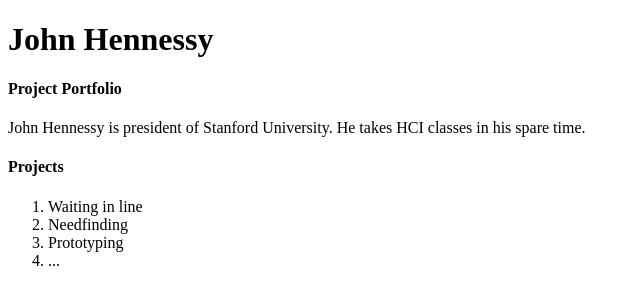
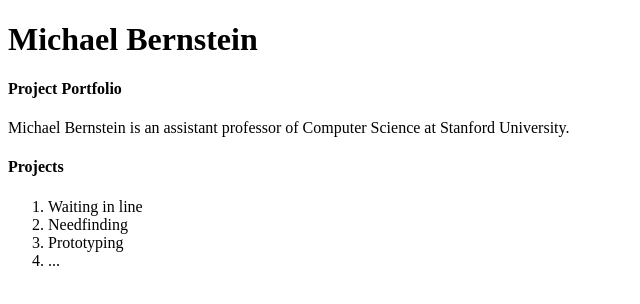
Before and after one commit to IntroHCI/lab1, a website: page static/index.html in a window 1280 px wide. Shown: the whole page, without its empty margins (0-640 px from the left). Drawn offline with Linux system fonts and the light colour scheme.

Commit message:
Update index.html

```diff
--- a/static/index.html
+++ b/static/index.html
@@ -8,11 +8,11 @@
 
 <body>
 	<!-- this is a comment in HTML -->
-	<h1>John Hennessy</h1> <!-- h1 through h5 are headers. The higher the number, the smaller the header -->
+	<h1>Michael Bernstein</h1> <!-- h1 through h5 are headers. The higher the number, the smaller the header -->
 	<h4>Project Portfolio</h4>
 
 	<!-- p means paragraph -->
-	<p>John Hennessy is president of Stanford University. He takes HCI classes in his spare time.</p>
+	<p>Michael Bernstein is an assistant professor of Computer Science at Stanford University.</p>
 
 	<h4>Projects</h4>
 	<ol>
```
